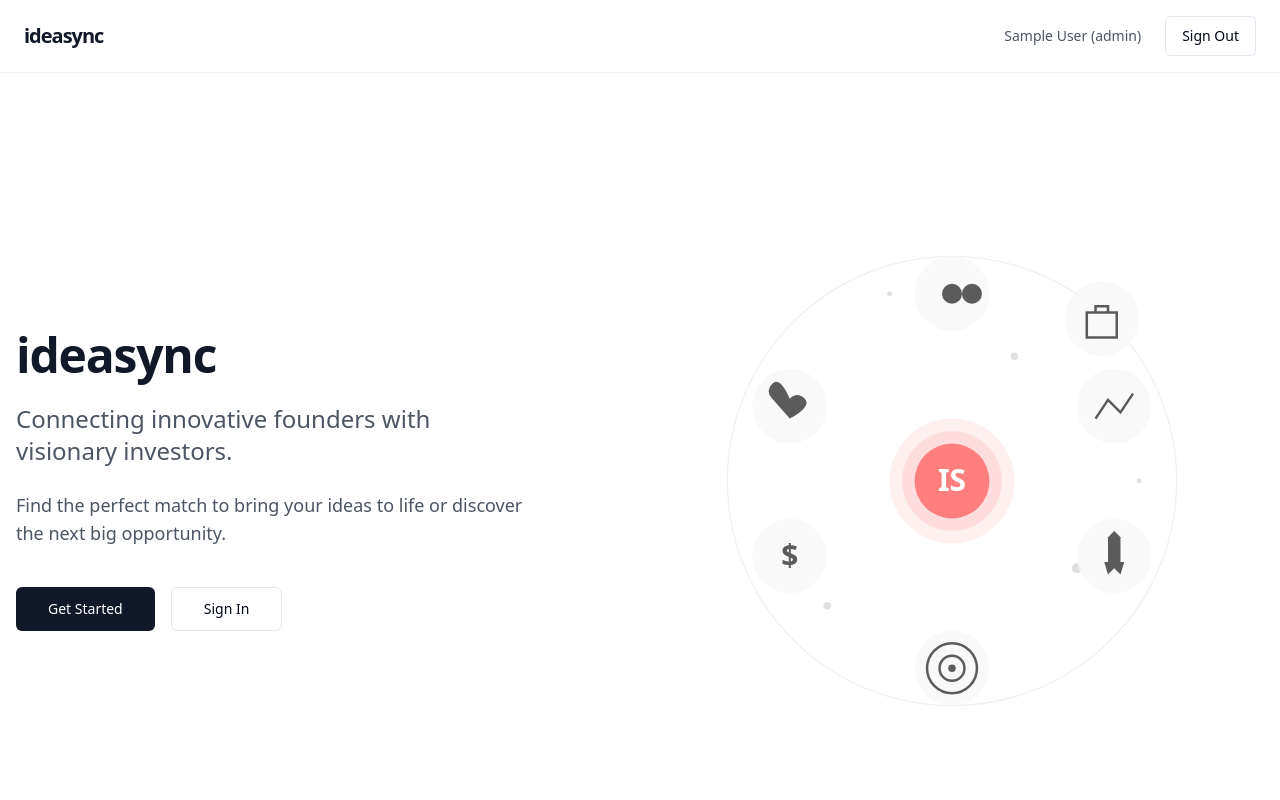
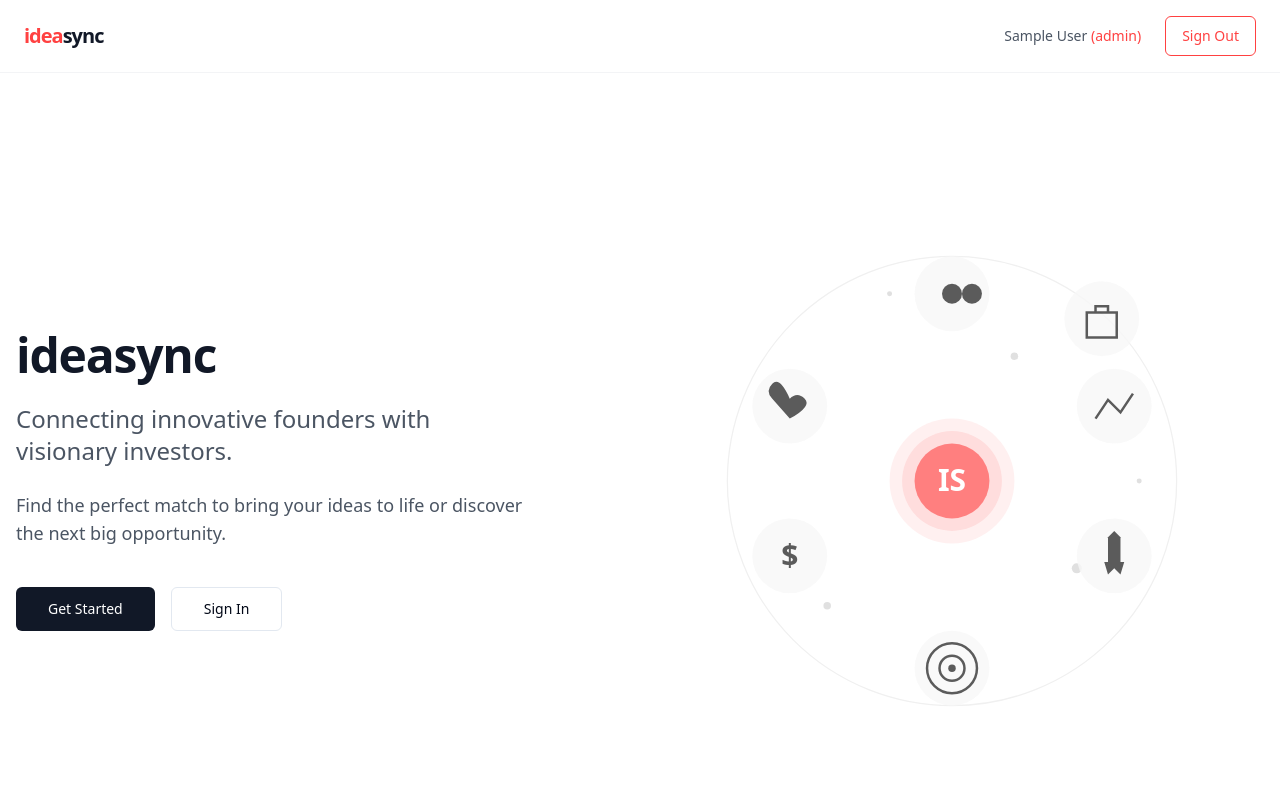
Before and after one commit to goushithm22/IdeaSync, a React (Vite) app: page / in a window 1280 px wide. Shown: the top 800 px of the page. Built offline with nearby package versions, Linux system fonts and the light colour scheme; sample sign-in values are in the browser's storage.

Commit message:
Refactor: Use more of #ff4141

```diff
--- a/src/components/Header.tsx
+++ b/src/components/Header.tsx
@@ -14,14 +14,14 @@ const Header = () => {
         to="/"
         className="text-xl font-semibold tracking-tighter text-gray-900"
       >
-        ideasync
+        <span className="text-[#ff4141]">idea</span>sync
       </Link>
 
       <div className="flex gap-4">
         {user ? (
           <>
             <span className="text-sm text-gray-600 self-center mr-2">
-              {user.name} ({user.role})
+              {user.name} <span className="text-[#ff4141]">({user.role})</span>
             </span>
             <Button
               variant="outline"
@@ -29,6 +29,7 @@ const Header = () => {
                 logout();
                 navigate("/");
               }}
+              className="border-[#ff4141] text-[#ff4141] hover:bg-[#ff4141]/10"
             >
               Sign Out
             </Button>
@@ -38,12 +39,13 @@ const Header = () => {
             <Button
               variant="outline"
               onClick={() => navigate("/signin")}
+              className="border-[#ff4141] text-[#ff4141] hover:bg-[#ff4141]/10"
             >
               Sign In
             </Button>
             <Button
               onClick={() => navigate("/register")}
-              className="bg-gray-900 hover:bg-gray-800 text-white"
+              className="bg-[#ff4141] hover:bg-[#ff4141]/90 text-white"
             >
               Register
             </Button>
```
